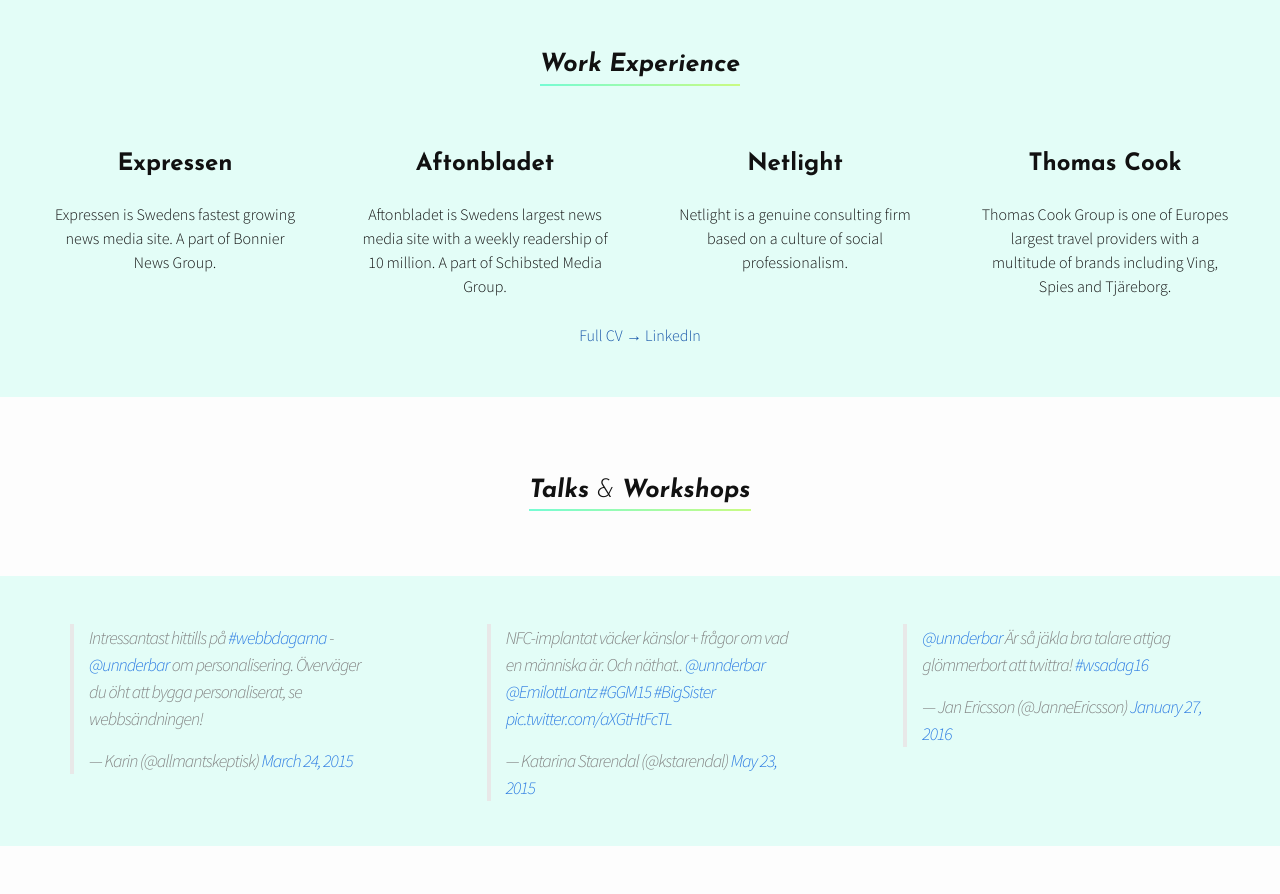
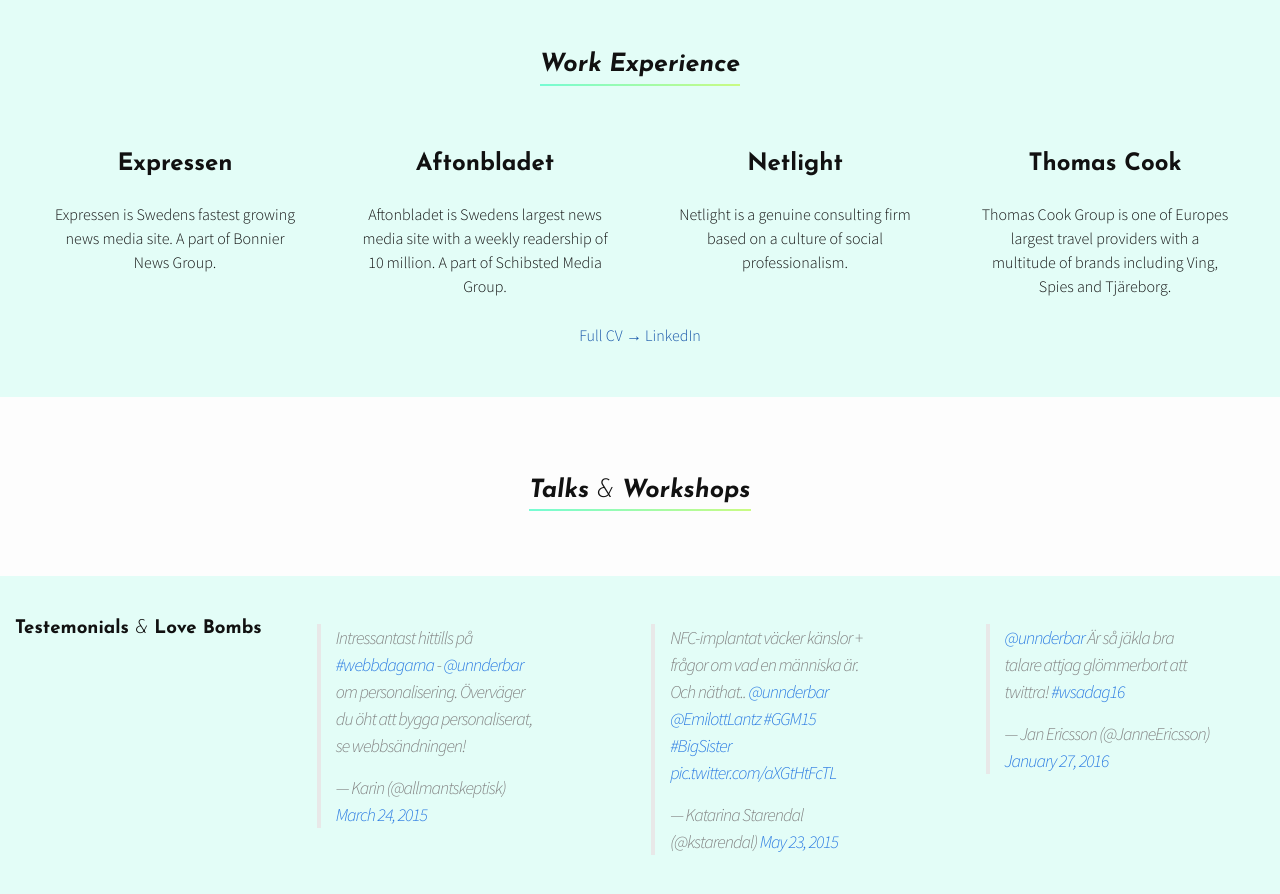
Before and after one commit to unnderbar/unnderbar.github.io, a Jekyll site: the page built from index.html, in a window 1280 px wide and 900 px high, scrolled down 1304 px. Shown: the top 894 px of the window. Built offline with Jekyll 4.4.1, drawn with Linux system fonts in a browser that asks for light colours; comment, search, counter and statistics services are not loaded; before the commit the page ends 2150 px from its top, so only the background shows below that.

Commit message:
Update index.html

```diff
--- a/index.html
+++ b/index.html
@@ -64,6 +64,7 @@ layout: default
   </div>
 
   <div class="tweets">
+     <h3 class="talks-title">Testemonials <span class="amp">&amp;</span> Love Bombs</h3>
     <div class="tweet">
       <blockquote class="twitter-tweet" data-lang="en"><p lang="sv" dir="ltr">Intressantast hittills på <a href="https://twitter.com/hashtag/webbdagarna?src=hash">#webbdagarna</a> - <a href="https://twitter.com/unnderbar">@unnderbar</a> om personalisering. Överväger du öht att bygga personaliserat, se webbsändningen!</p>&mdash; Karin (@allmantskeptisk) <a href="https://twitter.com/allmantskeptisk/status/580354056297832448">March 24, 2015</a></blockquote>
     </div>
```
